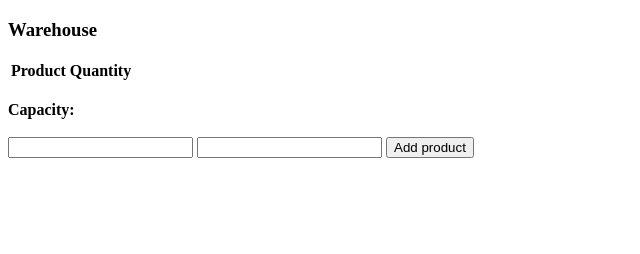
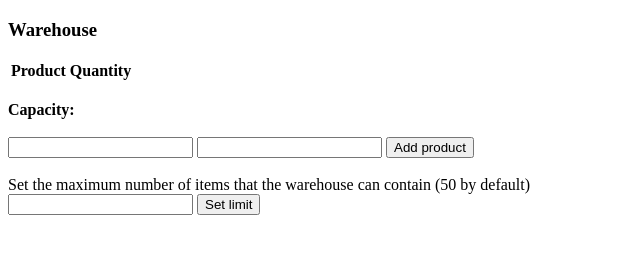
Before and after one commit to MicheleVantini-1/SE2_16_170670_L2, a plain HTML site: page index.html in a window 1280 px wide. Shown: the whole page, without its empty margins (0-640 px from the left). Drawn offline with Linux system fonts and the light colour scheme.

Commit message:
added change limit interface to index.html

```diff
--- a/index.html
+++ b/index.html
@@ -19,6 +19,11 @@
   	<input type="number" id="productQuantity" />
   	<button id="addBtn" onclick="addProduct(document.getElementById('productName').value, document.getElementById('productQuantity').value);" value="Add product" >Add product</button>
  	  <br/><br/>
+    Set the maximum number of items that the warehouse can contain (50 by default)
+ 	  <br/>
+  	<input type="number" id="productQuantityLimit" />
+  	<button id="setLimitBtn" onclick="setItemsLimit(document.getElementById('productQuantityLimit').value);" value="Set limit" >Set limit</button>
+
     <script src="model.js"></script>
     <script src="script.js"></script>
   </body>
```
